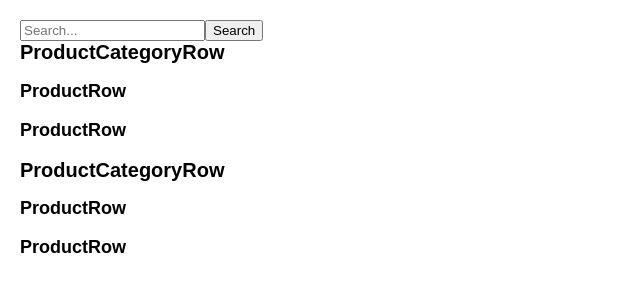
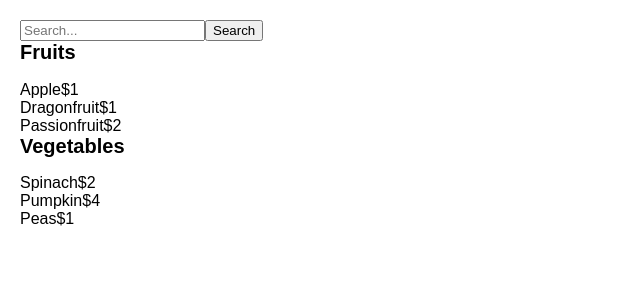
Before and after one commit to yunusnedim/groceries_via_react, a React (Create React App) app: page / in a window 1280 px wide. Shown: the top 300 px of the page, without its empty margins (0-640 px from the left). Built offline with nearby package versions, Linux system fonts and the light colour scheme.

Commit message:
UI updates

```diff
--- a/src/App.js
+++ b/src/App.js
@@ -14,38 +14,36 @@ function SearchBar() {
 }
 
 function ProductTable(props) {
+    const rows = [];
+    let mostRecentCategory = null;
+
+    props.products.forEach((product) => {
+        if (product.category !== mostRecentCategory) {
+            mostRecentCategory = product.category;
+            rows.push(<ProductCategoryRow category={product.category} />);
+        }
+        rows.push(<ProductRow product={product} />);
+    });
+
     return (
         <div>
-            <div>
-                <ProductCategoryRow />
-                <ProductRow />
-                <ProductRow />
-            </div>
-
-            <div>
-                <ProductCategoryRow />
-                <ProductRow />
-                <ProductRow />
-            </div>
+            <div>{rows}</div>
         </div>
     );
 }
 
-function ProductCategoryRow() {
-    return <h2>ProductCategoryRow</h2>;
+function ProductCategoryRow(props) {
+    return <h2>{props.category}</h2>;
 }
 
 function ProductRow(props) {
-    return <h3>ProductRow</h3>;
-    // return (
-    //     <div>
-    //         {props.product.name}
-    //         {props.product.isInStock ? null : (
-    //             <span style={{color: 'red'}}> (Out of Stock)</span>
-    //         )}
-    //         {props.product.price.toFixed(2)}
-    //     </div>
-    // );
+    // return <h3>{props.product.name}</h3>;
+    return (
+        <div>
+            {props.product.name}
+            {props.product.price}
+        </div>
+    );
 }
 
 function FilterableProductTable(props) {
```
